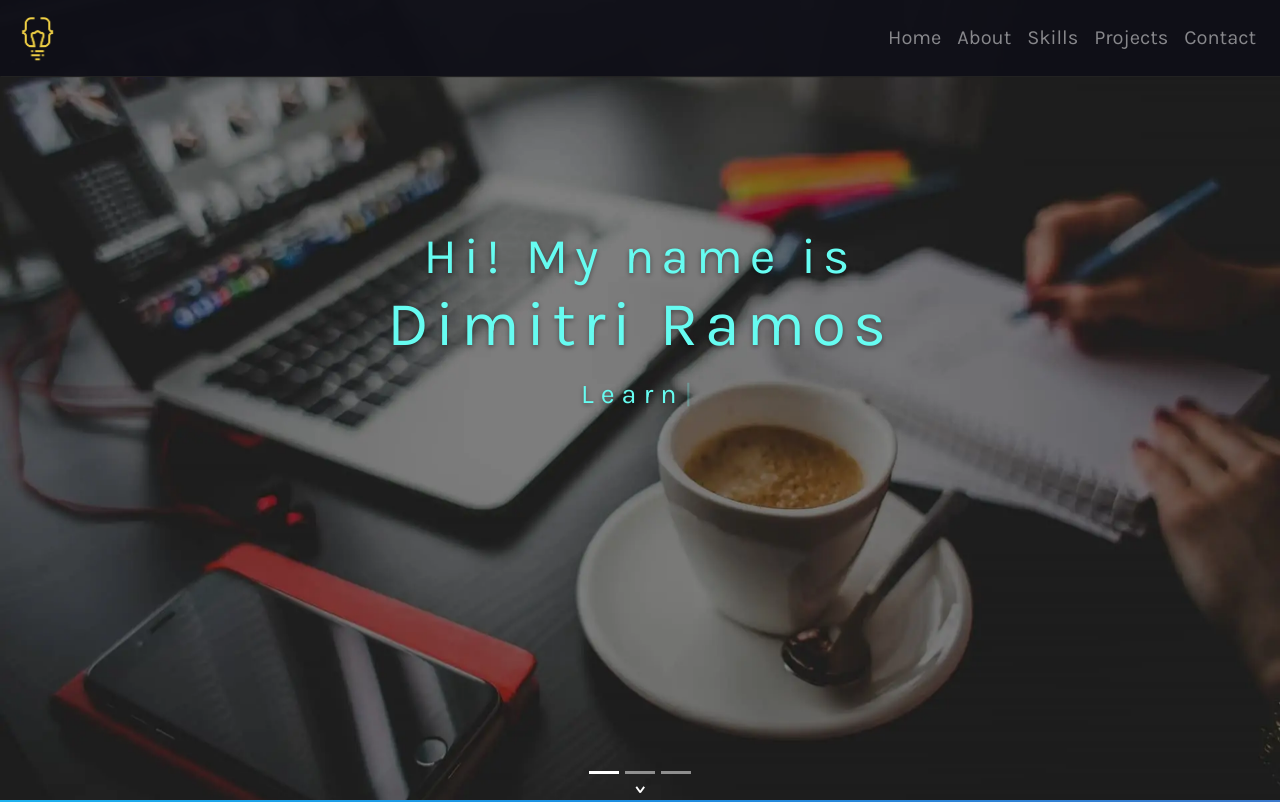
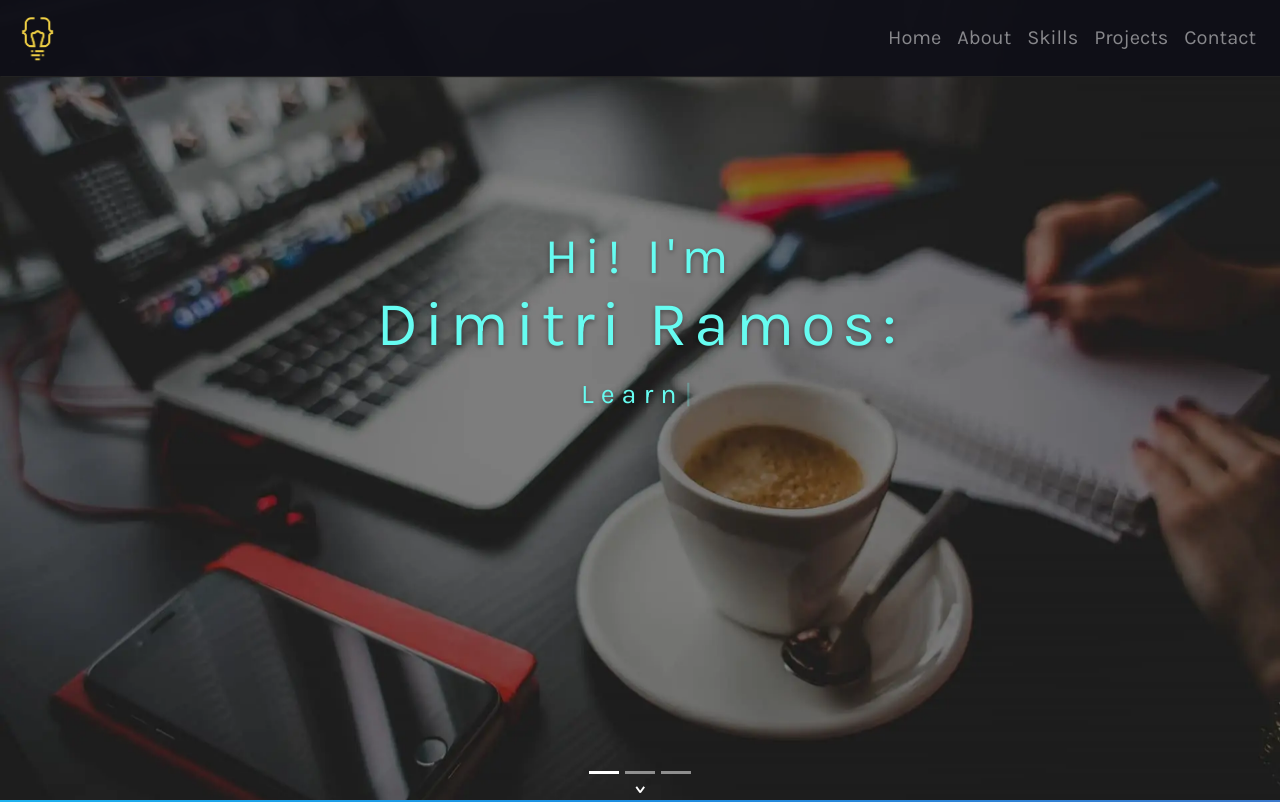
Before and after one commit to RyanDimitriRamos/online-portfolio, a React (Create React App) app: page / in a window 1280 px wide. Shown: the top 802 px of the page. Built offline with nearby package versions, Linux system fonts and the light colour scheme.

Commit message:
modified app.js and created directory for new component

```diff
--- a/package.json
+++ b/package.json
@@ -12,6 +12,7 @@
     "react-dom": "^17.0.1",
     "react-parallax": "^3.1.2",
     "react-reveal": "^1.2.2",
+    "react-router-dom": "^5.2.0",
     "react-scripts": "4.0.1",
     "styled-components": "^5.2.1",
     "typewriter-effect": "^2.17.0",
--- a/src/App.js
+++ b/src/App.js
@@ -7,7 +7,11 @@ import Container from "react-bootstrap/Container";
 import Jumbotron from 'react-bootstrap/Jumbotron'
 import Fade from "react-reveal/Fade"
 
-const  App = () => {
+import { BrowserRouter, Link, Route } from 'react-router-dom';
+import React, { Component } from 'react';
+
+class App extends Component {
+  render(){
     return (
       <div className="App" style={{ position: "relative" }}>
          <AppNavbar/>
@@ -24,5 +28,8 @@ const  App = () => {
             </div>
       </div>
       );
+
+  }
+
 }
 export default App;
--- a/src/components/title-message/title-message.component.jsx
+++ b/src/components/title-message/title-message.component.jsx
@@ -32,10 +32,10 @@ const TitleMessage = () => (
     <div className="titleMessage">
       <div className="heading">
         <div className="main text-center mb-3">
-          Hi! My name is
+          Hi! I'm
           <br/>
           <span>
-            <strong>Dimitri Ramos</strong>
+            <strong>Dimitri Ramos:</strong>
           </span>
         </div>
         <div className="sub">
--- /dev/null
+++ b/src/pages/skills/skills.style.css
@@ -0,0 +1,5 @@
+.font-details {
+    font-size: 3em;
+    font-weight: 500;
+    color: #231d5af8;
+  }
```
Also changed, not shown: src/pages/skills/skills.component.jsx (added, +22 -0 lines), 2 other files (tests, documents, lock files or other folders). Lines whose indentation alone changed are shown as unchanged.
